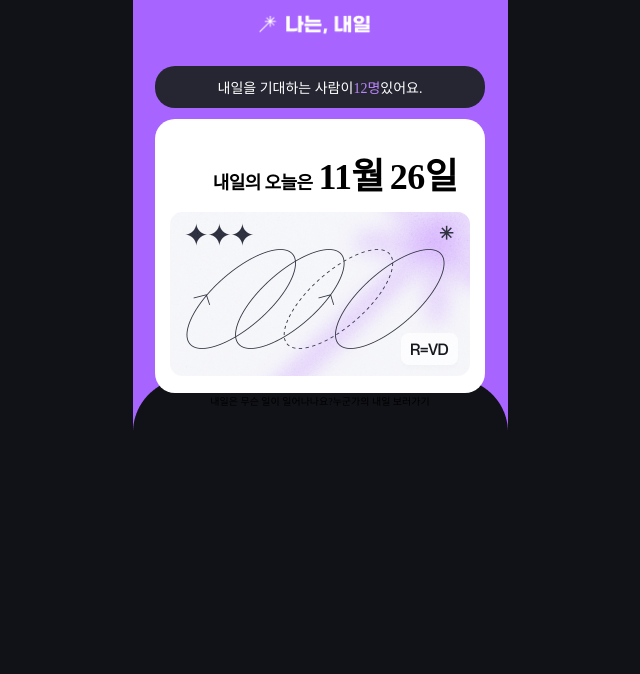
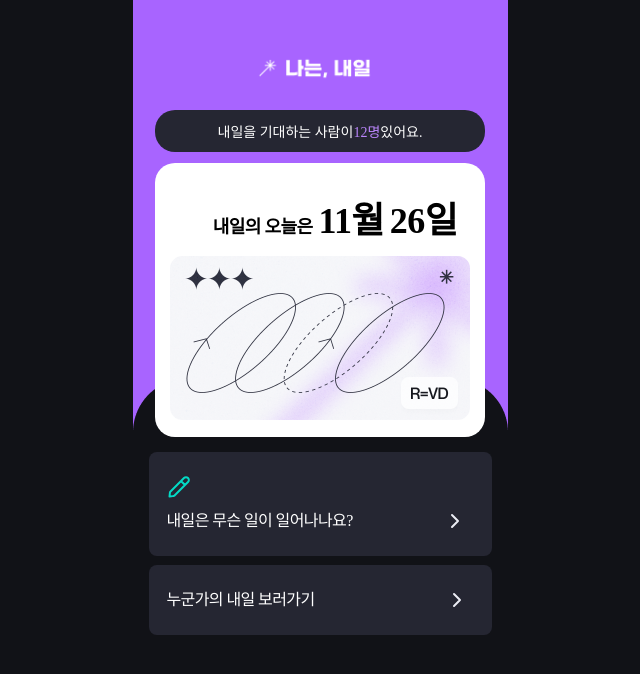
Before and after one commit to DO-SOPT-SOPKATHON-TEAM-2th/Client, a React (Vite) app: page /main in a window 1280 px wide. Shown: the top 674 px of the page, without its empty margins (320-960 px from the left). Built offline with nearby package versions, Linux system fonts and the light colour scheme; no server answers; a web font is replaced by a local one.

Commit message:
[feat / Main] Main페이지 UI 구현

```diff
--- a/src/pages/Main/Main.jsx
+++ b/src/pages/Main/Main.jsx
@@ -1,8 +1,10 @@
 import React from 'react';
 import styled from 'styled-components';
+import { MainWriteIc, NavigationRightIc } from '../../assets';
 import mainImg from '../../assets/images/mainImg@2x.png';
 import Header from '../../components/Main/Header';
 import calculateDate from '../../utils/CalculateDate';
+
 /** Main page */
 const Main = () => {
   const { Month, Day } = calculateDate();
@@ -11,6 +13,7 @@ const Main = () => {
 
   return (
     <St.MainWrapper>
+      <St.RemainContainer></St.RemainContainer>
       <Header />
       <St.CountWrapper>
         내일을 기대하는 사람이
@@ -24,19 +27,19 @@ const Main = () => {
         </St.MainTextWrapper>
         <St.MainImage src={mainImg} alt="메인이미지" />
       </St.MainImageWrapper>
-      <div>
-        <button>
-          {/* 아이콘 */}
-          <div>
-            <span>내일은 무슨 일이 일어나나요?</span>
-            {/* 아이콘 */}
-          </div>
-        </button>
-        <button>
+      <St.ButtonWrapper>
+        <St.WritingBtn>
+          <MainWriteIc />
+          <St.WritingTextWrapper>
+            내일은 무슨 일이 일어나나요?
+            <NavigationRightIc />
+          </St.WritingTextWrapper>
+        </St.WritingBtn>
+        <St.ViewBtn>
           <span>누군가의 내일 보러가기</span>
-          {/* icon */}
-        </button>
-      </div>
+          <NavigationRightIc />
+        </St.ViewBtn>
+      </St.ButtonWrapper>
     </St.MainWrapper>
   );
 };
@@ -55,6 +58,9 @@ const St = {
     background-color: ${({ theme }) => theme.colors.black};
   `,
 
+  RemainContainer: styled.div`
+    height: 4.4rem;
+  `,
   CountWrapper: styled.div`
     display: flex;
     justify-content: center;
@@ -110,4 +116,38 @@ const St = {
     height: 16.4rem;
     margin-top: 1.7rem;
   `,
+
+  ButtonWrapper: styled.div`
+    display: flex;
+    flex-direction: column;
+    margin-top: 1.5rem;
+    ${({ theme }) => theme.fonts.Body};
+    color: ${({ theme }) => theme.colors.white};
+    gap: 0.9rem;
+  `,
+
+  WritingBtn: styled.button`
+    display: flex;
+    flex-direction: column;
+    width: 34.3rem;
+    padding: 2.3rem 1.8rem;
+    background-color: ${({ theme }) => theme.colors.gray400};
+    border-radius: 0.8rem;
+  `,
+
+  WritingTextWrapper: styled.div`
+    display: flex;
+    margin-top: 1rem;
+    gap: 9rem;
+  `,
+
+  ViewBtn: styled.button`
+    display: flex;
+    width: 34.3rem;
+    padding: 2.3rem 1.8rem;
+    align-items: flex-end;
+    gap: 13rem;
+    background-color: ${({ theme }) => theme.colors.gray400};
+    border-radius: 0.8rem;
+  `,
 };
```
Also changed, not shown: src/components/Main/Main.jsx (deleted, +0 -10 lines).
